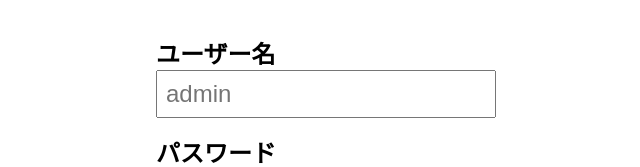
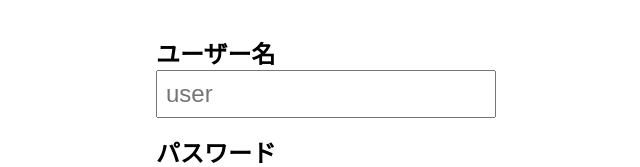
Before and after one commit to obviouswhy/redux-login-sample, a React (Create React App) app: page / in a window 1280 px wide. Shown: the part 285-452 px from the top of the page, without its empty margins (324-964 px from the left). Built offline with nearby package versions, Linux system fonts and the light colour scheme.

Commit message:
change placeholder

```diff
--- a/src/screens/Login/index.js
+++ b/src/screens/Login/index.js
@@ -21,7 +21,7 @@ export const Login = () => {
             className={'textbox'}
             aria-label="Username Input"
             value={user.username}
-            placeholder={'admin'}
+            placeholder={'user'}
             onChange={e =>
               setUser(prevState => ({
                 ...prevState,
```
